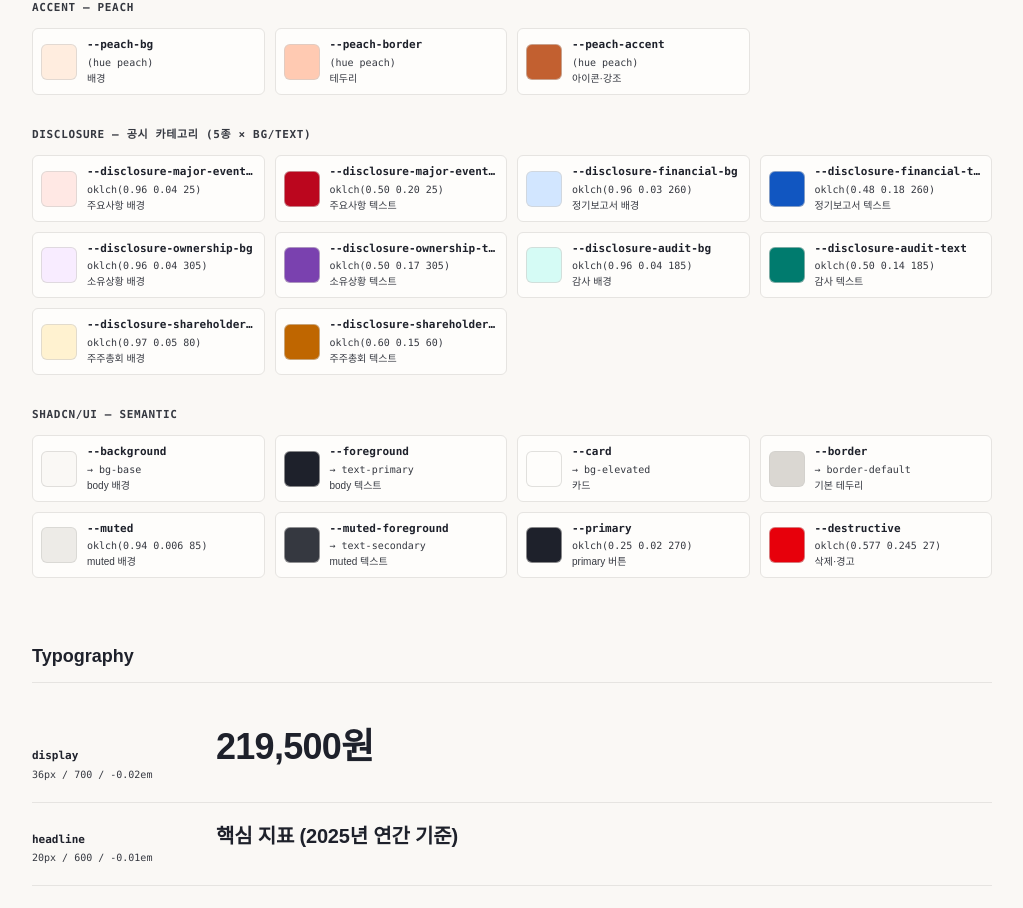
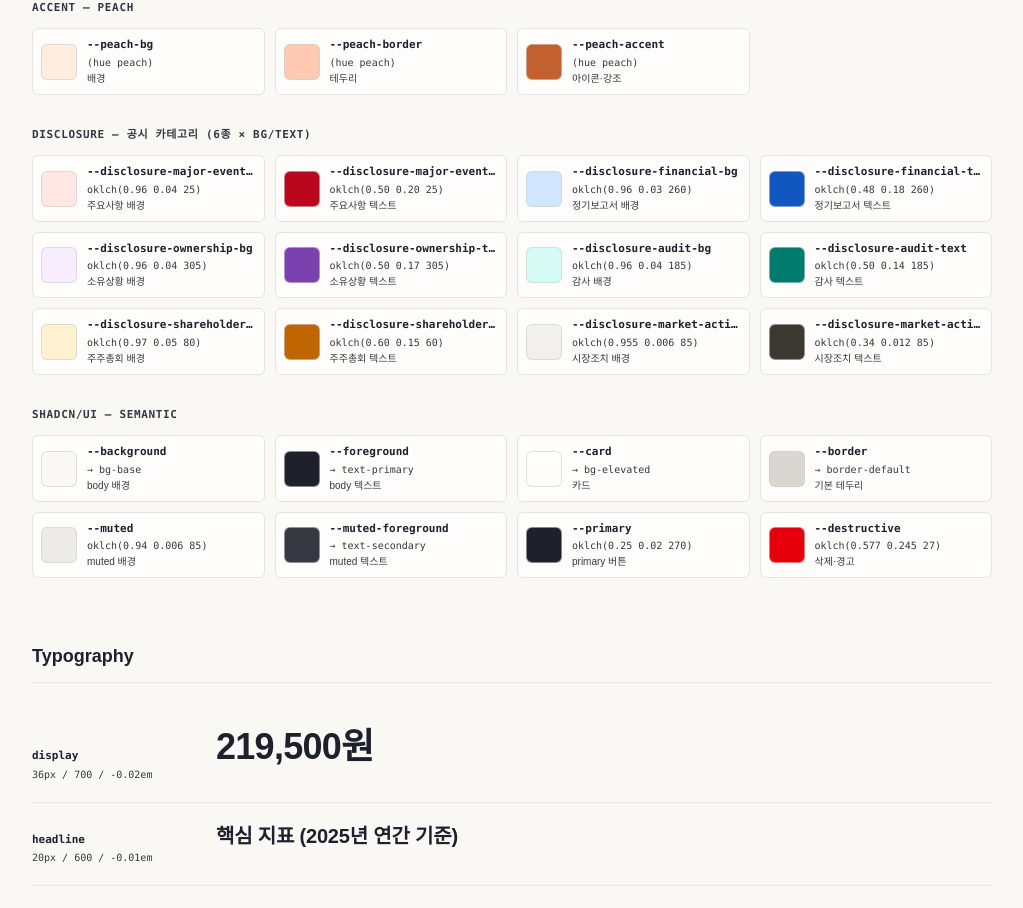
Before and after one commit to Donghunn-Lee/slate-kr, a Next.js app in the folder web/: page /styleguide in a window 1280 px wide. Shown: the part 1234-2142 px from the top of the page, without its empty margins (128-1151 px from the left). Built offline with nearby package versions, Linux system fonts and the light colour scheme; no server answers.

Commit message:
feat(styleguide): add market-action disclosure token
- Add neutral bg/text tokens for the market-action category
- Extend the disclosure color section from five to six entries

```diff
--- a/web/src/app/globals.css
+++ b/web/src/app/globals.css
@@ -67,6 +67,8 @@
   --color-disclosure-audit-text: var(--disclosure-audit-text);
   --color-disclosure-shareholder-meeting-bg: var(--disclosure-shareholder-meeting-bg);
   --color-disclosure-shareholder-meeting-text: var(--disclosure-shareholder-meeting-text);
+  --color-disclosure-market-action-bg: var(--disclosure-market-action-bg);
+  --color-disclosure-market-action-text: var(--disclosure-market-action-text);
   /* ── Accent palette ── */
   --color-sky-bg: var(--sky-bg);
   --color-sky-border: var(--sky-border);
@@ -107,7 +109,7 @@
   --price-down-muted: oklch(0.48 0.18 260 / 12%);
   --price-neutral: oklch(0.55 0.01 270); /* 보합 */
 
-  /* ── Disclosure category tokens (5 types × bg / text) ── */
+  /* ── Disclosure category tokens (6 types × bg / text) ── */
   --disclosure-major-event-bg: oklch(0.96 0.04 25); /* light warm red */
   --disclosure-major-event-text: oklch(0.5 0.2 25);
   --disclosure-financial-bg: oklch(0.92 0.05 260); /* light blue */
@@ -118,6 +120,8 @@
   --disclosure-audit-text: oklch(0.5 0.14 185);
   --disclosure-shareholder-meeting-bg: oklch(0.97 0.05 80); /* light amber */
   --disclosure-shareholder-meeting-text: oklch(0.6 0.15 60);
+  --disclosure-market-action-bg: oklch(0.955 0.006 85); /* neutral warm gray */
+  --disclosure-market-action-text: oklch(0.34 0.012 85);
 
   /* ── Accent palette (5 colors × 3 stages: bg / border / accent) ── */
   --sky-bg: oklch(0.97 0.03 220);
--- a/web/src/app/styleguide/sections/ColorTokens.tsx
+++ b/web/src/app/styleguide/sections/ColorTokens.tsx
@@ -87,7 +87,7 @@ export const ColorTokens = () => (
       ))}
 
       <SwatchGroup
-        title="Disclosure — 공시 카테고리 (5종 × bg/text)"
+        title="Disclosure — 공시 카테고리 (6종 × bg/text)"
         tokens={[
           {
             token: "--disclosure-major-event-bg",
@@ -131,6 +131,16 @@ export const ColorTokens = () => (
             value: "oklch(0.60 0.15 60)",
             label: "주주총회 텍스트",
           },
+          {
+            token: "--disclosure-market-action-bg",
+            value: "oklch(0.955 0.006 85)",
+            label: "시장조치 배경",
+          },
+          {
+            token: "--disclosure-market-action-text",
+            value: "oklch(0.34 0.012 85)",
+            label: "시장조치 텍스트",
+          },
         ]}
       />
 
```
